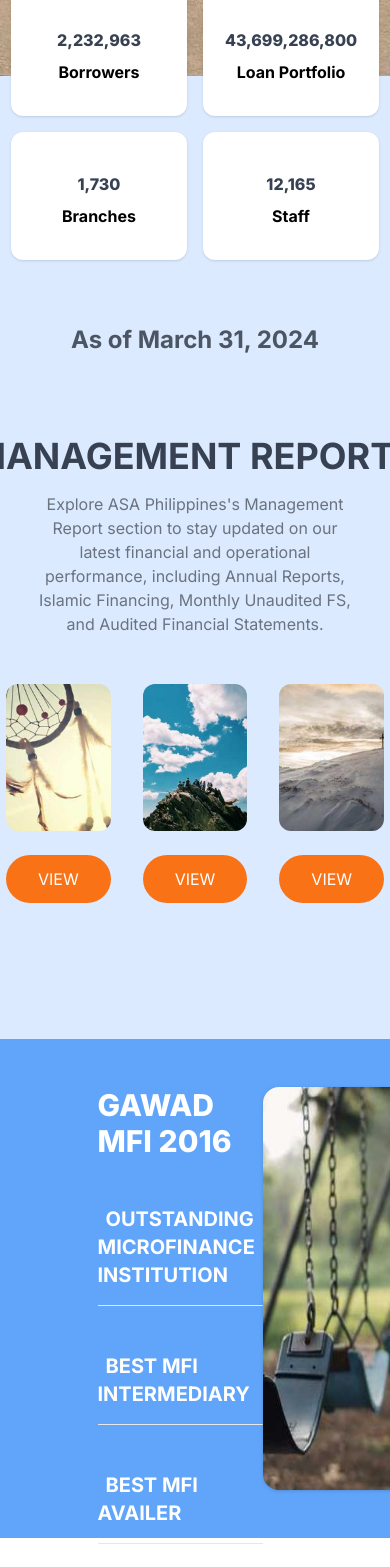
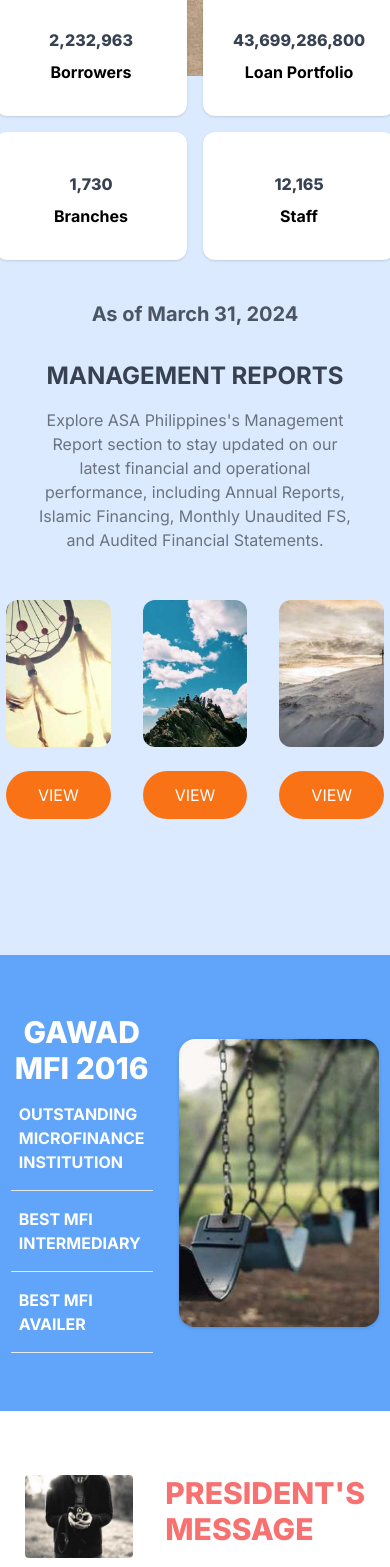
Before and after one commit to RMKaelBR/asa-mockup, a Next.js app: page / in a window 390 px wide. Shown: the part 768-2335 px from the top of the page. Built offline with nearby package versions, Linux system fonts and the light colour scheme.

Commit message:
add responsiveness to Awards Section

```diff
--- a/app/page.tsx
+++ b/app/page.tsx
@@ -36,12 +36,12 @@
         <IstoryaSection /></section>
       <section className="partners-section flex flex-col w-full items-center shadow-xl z-20">
         <PartnersSection /></section>
-      {/* <section className="w-screen flex justify-center coverage-section coverage-bg-styling z-10">
+      <section className="w-full flex justify-center coverage-section coverage-bg-styling z-10">
         <CoverageSection /></section>
-      <footer className="footer-section w-screen bg-gray-800 text-white">
+      <footer className="footer-section w-full bg-gray-800 text-white">
         <FooterSection /></footer>
-      <section className="copyright-section w-screen flex justify-center bg-orange-400 py-2 font-bold">
-        <CopyrightSection /></section> */}
+      <section className="copyright-section w-full flex justify-center bg-orange-400 py-2 font-bold">
+        <CopyrightSection /></section>
     </main>
   );
 }
--- a/app/ui/homepage/2_OverviewCards.tsx
+++ b/app/ui/homepage/2_OverviewCards.tsx
@@ -8,14 +8,9 @@
   // const styledIconClassname = "text-blue-400 " + {iconClassname}
   return (
     <div className="flex flex-col bg-white rounded-xl shadow relative -inset-y-24 text-center justify-center
-      w-44 h-32 m-2
-      sm:w-48
-      md:w-56 md:h-44 md:m-2
-      xl:w-72 xl:m-4
-      2xl:w-80 2xl:h-52 2xl:m-4">
-      <p className="text-blue-400 text-red-400 sm:text-orange-400 md:text-yellow-400 lg:text-green-400 xl:text-blue-400 2xl:text-violet-400
-        text-2xl sm:text-3xl md:text-5xl lg:text-5xl"><i className={iconClassname} /></p>
-      <p className="sm:text-xl md:text-2xl font-extrabold text-gray-700 my-2">{stat}</p>
+      w-48 h-32 m-2 sm:w-60 sm:h-40 md:h-44 md:m-2 xl:w-72 xl:m-4 2xl:w-80 2xl:h-52 2xl:m-4">
+      <p className="text-blue-400 text-2xl sm:text-3xl md:text-5xl lg:text-5xl"><i className={iconClassname} /></p>
+      <p className="sm:text-2xl font-extrabold text-gray-700 my-2">{stat}</p>
       <p className="sm:text-lg md:text-xl font-bold">{data}</p>
     </div>
   )
@@ -23,7 +18,7 @@
 
 export default function OverviewCards () {
   return (
-    <div className="overview-container flex justify-center w-9/12 flex-wrap lg:w-full lg:flex-nowrap">
+    <div className="overview-container flex justify-center md:w-10/12 flex-wrap lg:w-full lg:flex-nowrap">
       <OverviewCard iconClassname="fa-solid fa-hand-holding-heart"
         stat="2,232,963" data="Borrowers" />
       <OverviewCard iconClassname="fa-solid fa-briefcase"
--- a/app/ui/homepage/2_OverviewSection.tsx
+++ b/app/ui/homepage/2_OverviewSection.tsx
@@ -1,8 +1,10 @@
 import Image from 'next/image';
 import OverviewCards from "./2_OverviewCards";
+
 interface OverviewReportProps {
   imageUrl: string;
 }
+
 function OverviewReport ({imageUrl}: OverviewReportProps) {
   return (
     <div className="m-4">
@@ -17,8 +19,8 @@
     <div className="flex flex-col items-center">
       <OverviewCards />
       <div className="flex flex-col items-center text-center pb-16">
-        <h2 className="text-2xl font-bold text-gray-600 -mt-10 mb-20">As of March 31, 2024</h2>
-        <h2 className="text-4xl font-bold text-gray-700 mb-4">MANAGEMENT REPORTS</h2>
+        <h2 className="text-xl md:text-2xl font-bold text-gray-600 -mt-16 mb-8 lg:mb-20">As of March 31, 2024</h2>
+        <h2 className="text-2xl md:text-4xl font-bold text-gray-700 mb-4">MANAGEMENT REPORTS</h2>
         <p className="w-7/12 text-gray-500">Explore ASA Philippines{`'`}s Management Report section to stay updated on our latest financial and operational performance, including Annual Reports, Islamic Financing, Monthly Unaudited FS, and Audited Financial Statements.</p>
         <section className="swiper-content flex">
           <button className="text-6xl text-orange-500">&lt;</button>
--- a/app/ui/homepage/3_AwardsSection.tsx
+++ b/app/ui/homepage/3_AwardsSection.tsx
@@ -3,22 +3,28 @@
 
 function Checkmark() {
   return (
-    <span className="text-blue-200 text-4xl"><i className="fa-solid fa-circle-check" /></span>
+    <span className="text-blue-200 text-4xl"><i className="text-blue-200 text-4xl fa-solid fa-circle-check" /></span>
+  )
+}
+
+function AwardItem({awardName=''}) {
+  return (
+    <li className="flex items-center border-b border-solid py-2 md:py-4">
+      <i className="text-blue-200 text-xl md:text-4xl fa-solid fa-circle-check" />
+      <span className="font-bold m-2 md:text-xl">{awardName}</span>
+    </li>
   )
 }
 
 export default function AwardsSection () {
   return (
-    <div className="flex justify-between w-6/12">
-      <div>
-        <h3 className="text-3xl font-extrabold">GAWAD MFI 2016</h3>
+    <div className="flex justify-evenly items-center 2xl:w-10/12">
+      <div className="w-min md:w-max mr-4">
+        <h3 className="text-center md:text-left text-3xl font-extrabold">GAWAD MFI 2016</h3>
         <ul className="flex flex-col justify-evenly h-full">
-          <li className="border-b border-solid py-4"><Checkmark />
-              <span className="font-bold m-2 text-xl">OUTSTANDING MICROFINANCE INSTITUTION</span></li>
-          <li className="border-b border-solid py-4"><Checkmark />
-              <span className="font-bold m-2 text-xl">BEST MFI INTERMEDIARY</span></li>
-          <li className="border-b border-solid py-4"><Checkmark />
-              <span className="font-bold m-2 text-xl">BEST MFI AVAILER</span></li>
+          <AwardItem awardName='OUTSTANDING MICROFINANCE INSTITUTION' />
+          <AwardItem awardName='BEST MFI INTERMEDIARY' />
+          <AwardItem awardName='BEST MFI AVAILER' />
         </ul>
       </div>
       <Image
@@ -26,7 +32,7 @@
         width={250}
         height={360}
         alt="An award"
-        className="rounded-2xl drop-shadow"/>
+        className="rounded-2xl drop-shadow w-auto h-4/5 md:h-4/5"/>
     </div>
   )
 }
--- a/app/ui/homepage/4_PresidentsSection.tsx
+++ b/app/ui/homepage/4_PresidentsSection.tsx
@@ -12,7 +12,7 @@
       </figure>
       <div className="mx-4 w-8/12">
         <div>
-          <h3 className="text-3xl font-extrabold text-gray-700">{`PRESIDENT'S MESSAGE`}</h3>
+          <h3 className="text-3xl font-extrabold text-gray-700 text-red-400 sm:text-orange-400 md:text-yellow-400 lg:text-green-400 xl:text-blue-400 2xl:text-violet-400">{`PRESIDENT'S MESSAGE`}</h3>
           <p className="text-lg mt-4">Dear colleagues,</p>
           <p className="text-lg">In the name of God, the most gracious and the most merciful!</p>
           <p className="text-lg mt-4">
--- a/app/ui/navbar/navbar.tsx
+++ b/app/ui/navbar/navbar.tsx
@@ -15,6 +15,7 @@
 }
 
 const DropdownMenu = () => {
+
   const DropdownListItem = ({addressUrl = '', itemTitle = ''}) => {
     return (
       <li className="hover:text-orange-500 my-1"><Link href={addressUrl}><span>{itemTitle}</span></Link></li>
@@ -45,7 +46,11 @@
   const toggleDropdown = () => {
     setnavBarIsOpen(!navBarIsOpen);
   };
-
+  const NavigationBarLink = ({addressUrl='', itemTitle=''}) => {
+    return (
+      <li className="hover:text-orange-500"><Link href={addressUrl}><span>{itemTitle}</span></Link></li>
+    )
+  }
   return (
     <div className="w-full flex flex-col items-center">
       <div className="flex justify-between w-11/12 items-center">
@@ -53,16 +58,16 @@
           <Image src="/asa-logo.png" width={75} height={75} alt="ASA Logo"/></Link>
         <div className="hidden lg:flex w-full justify-around font-medium">
           <ul className="navigation-links flex justify-around list-none w-full">
-            <li><Link href="/"><span>HOME</span></Link></li>
-            <li><Link href="/"><span>ABOUT US</span></Link></li>
-            <li><Link href="/"><span>REPORTS</span></Link></li>
-            <li><Link href="/"><span>CSS PROGRAMS</span></Link></li>
-            <li><Link href="/"><span>CLIENTS</span></Link></li>
-            <li><Link href="/"><span>NEWS & EVENTS</span></Link></li>
-            <li><Link href="/"><span>GOVERNANCE</span></Link></li>
-            <li><Link href="/"><span>JOIN US NOW!</span></Link></li>
-            <li><Link href="/"><span>CONTACT US</span></Link></li>
-            <li><Link href="/"><span>PRIVACY NOTICE</span></Link></li></ul>
+          <NavigationBarLink addressUrl="/" itemTitle="HOME" />
+          <NavigationBarLink addressUrl="/" itemTitle="ABOUT US" />
+          <NavigationBarLink addressUrl="/" itemTitle="REPORTS" />
+          <NavigationBarLink addressUrl="/" itemTitle="CSS PROGRAMS" />
+          <NavigationBarLink addressUrl="/" itemTitle="CLIENTS" />
+          <NavigationBarLink addressUrl="/" itemTitle="NEWS & EVENTS" />
+          <NavigationBarLink addressUrl="/" itemTitle="GOVERNANCE" />
+          <NavigationBarLink addressUrl="/" itemTitle="JOIN US NOW!" />
+          <NavigationBarLink addressUrl="/" itemTitle="CONTACT US" />
+          <NavigationBarLink addressUrl="/" itemTitle="PRIVACY NOTICE" /></ul>
         </div>
         <SignInButton visibilityConditions='hidden lg:block'/>
         <button onClick={toggleDropdown} className="lg:hidden"><i className="fa-solid fa-bars text-3xl hover:text-orange-600" /></button>
```
